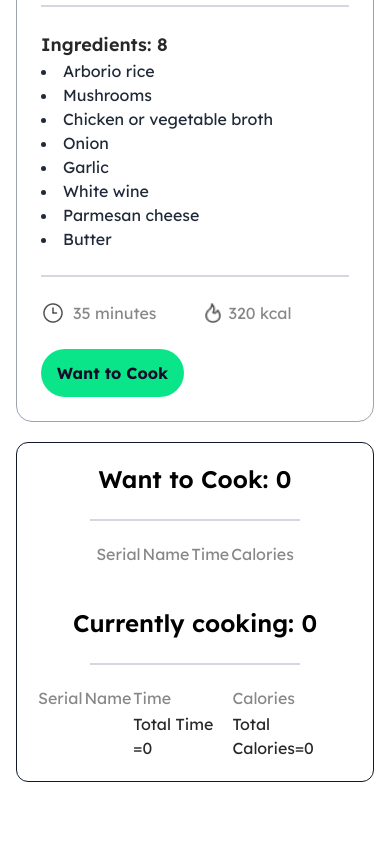
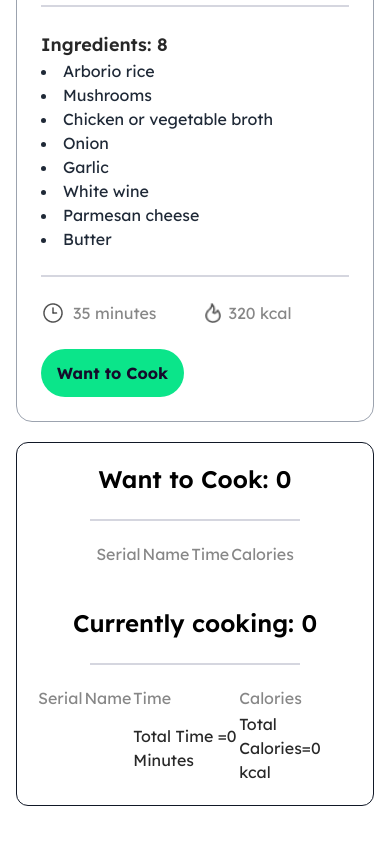
Before and after one commit to nahidbinwadood/Chef-s-Table, a React (Vite) app: page / in a window 390 px wide. Shown: the part 5484-6328 px from the top of the page. Built offline with nearby package versions, Linux system fonts and the light colour scheme.

Commit message:
added sum calories and time

```diff
--- a/src/Components/Recipes/Recipes.jsx
+++ b/src/Components/Recipes/Recipes.jsx
@@ -26,11 +26,18 @@ const Recipes = () => {
             toast("Already Added !")
         }
     }
-    const preparedFood = (p) => {
+    const preparedFood = (p,time,calories) => {
         const notAvailable = data.filter((item) => item.recipe_name !== p.recipe_name);
         setData(notAvailable);
         setPrepare([...prepare, p]);
+
+        let sum=parseInt(time.slice(0,2));
+        let calSum=parseInt(calories.slice(0,3))
+
+        setTotalTime([parseInt(totalTime)+sum]);
+        setTotalCalories([ parseInt(totalCalories)+calSum]);
     }
+
 
 
 
@@ -78,7 +85,7 @@ const Recipes = () => {
                                                 <td className="lg:px-6" >{data.recipe_name} </td>
                                                 <td className="lg:px-6" >{data.preparing_time} </td>
                                                 <td className="lg:pl-6">{data.calories}</td>
-                                                <td><button onClick={() => preparedFood(data)} className='font-bold text-[#150B2B] px-4 py-3 lg:px-6 lg:py-3 rounded-full bg-[#0BE58A]'>Preparing</button></td>
+                                                <td><button onClick={() => preparedFood(data,data.preparing_time,data.calories)} className='font-bold text-[#150B2B] px-4 py-3 lg:px-6 lg:py-3 rounded-full bg-[#0BE58A]'>Preparing</button></td>
 
                                             </tr>
                                         ))
@@ -119,8 +126,8 @@ const Recipes = () => {
                                     <tr className="text-[#282828]">
                                         <td></td>
                                         <td></td>
-                                        <td className="lg:px-6">Total Time ={totalTime}</td>
-                                        <td className="lg:px-2">Total Calories={totalCalories}</td>
+                                        <td className="lg:px-6">Total Time ={totalTime} Minutes</td>
+                                        <td className="lg:px-2">Total Calories={totalCalories} kcal </td>
                                     </tr>
                                 </tfoot>
                             </table>
```
